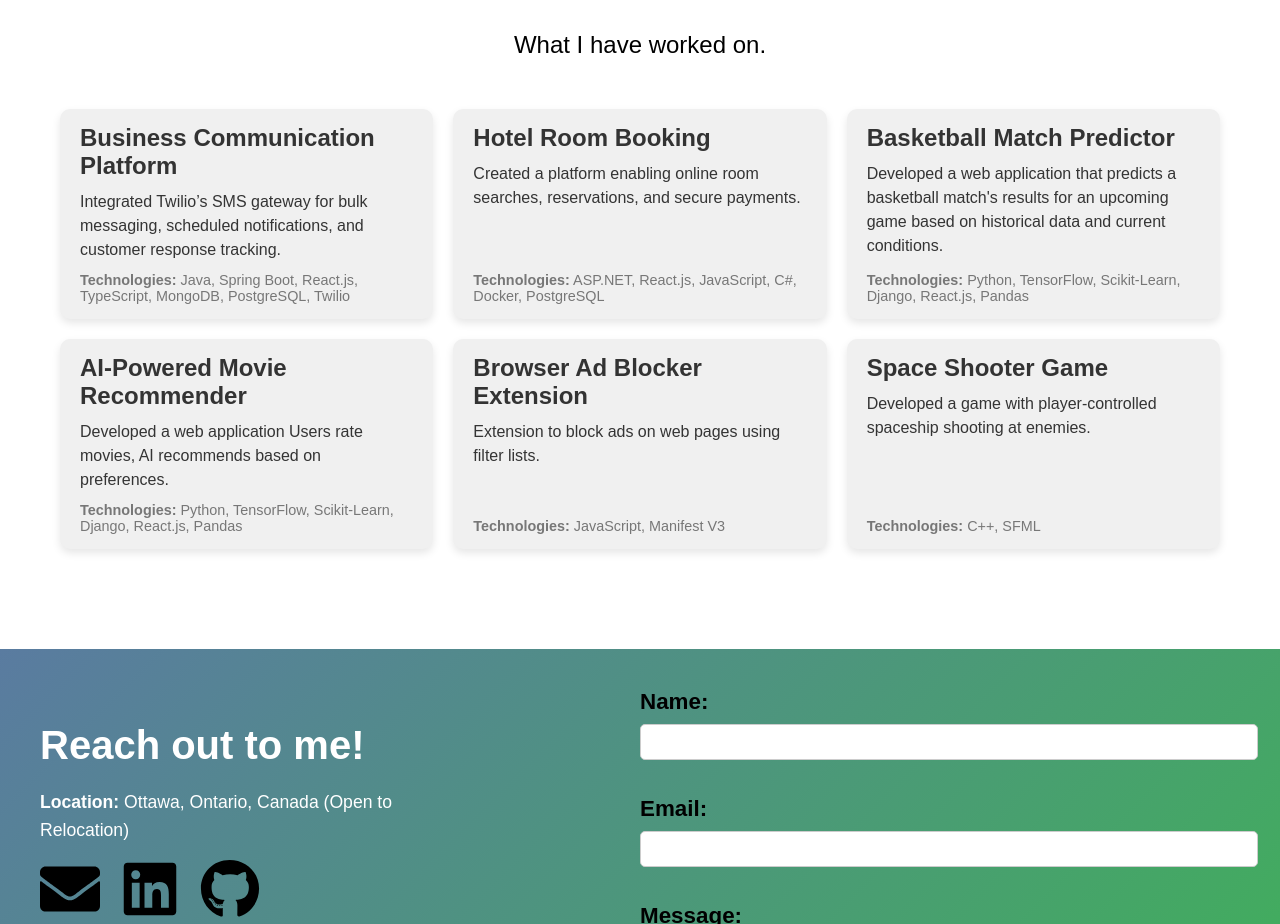
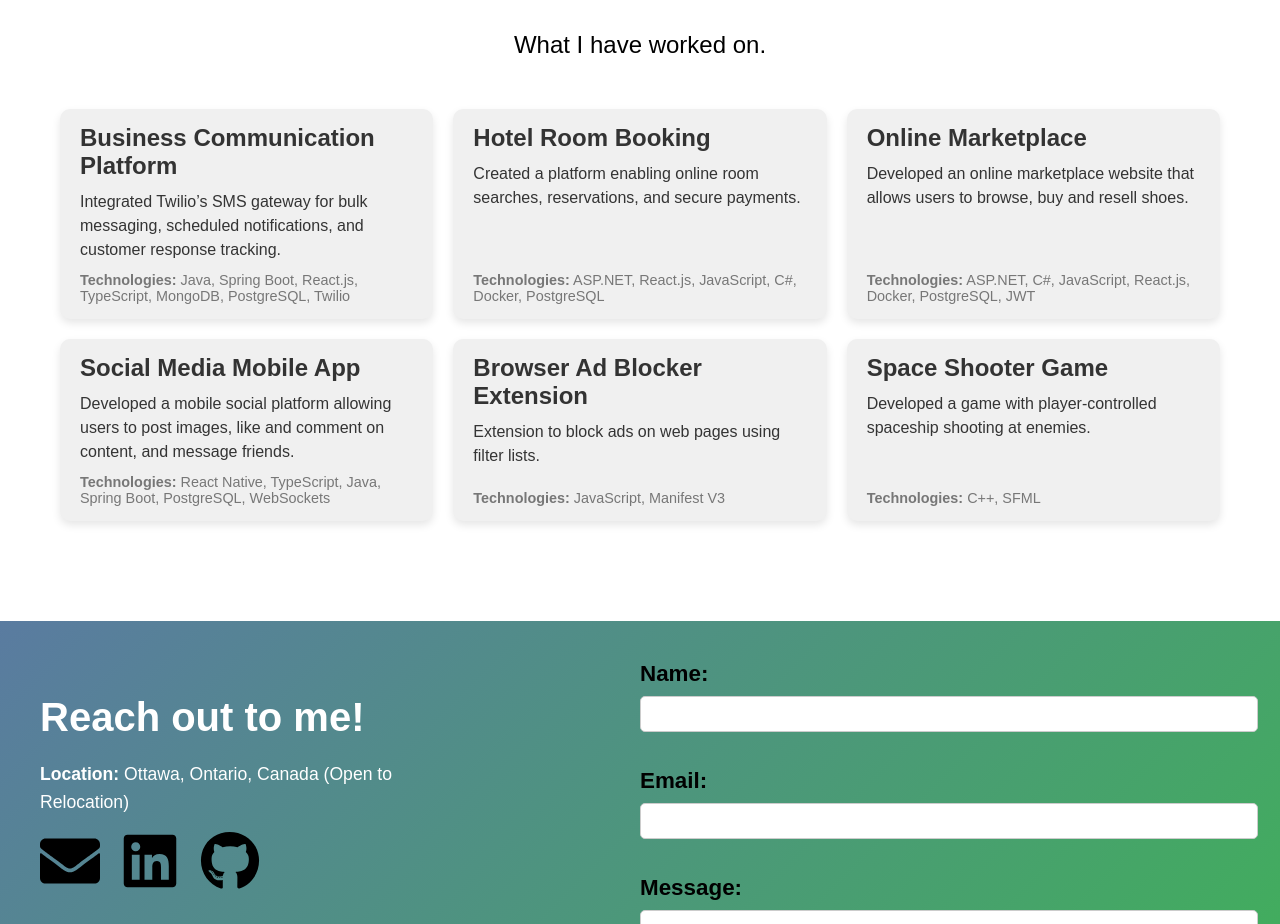
Before and after one commit to SenoussiAl/Portfolio-Website, a React (Create React App) app in the folder my-portfolio/: page / in a window 1280 px wide. Shown: the part 2455-3379 px from the top of the page. Built offline with nearby package versions, Linux system fonts and the light colour scheme; the HTML template or start-up script is replaced by a standard one.

Commit message:
Update project list with new entries

```diff
--- a/my-portfolio/src/components/Projects.js
+++ b/my-portfolio/src/components/Projects.js
@@ -16,14 +16,14 @@ const Projects = () => {
             technologies: "ASP.NET, React.js, JavaScript, C#, Docker, PostgreSQL",
         },
         {
-            name: "Basketball Match Predictor",
-            summary: "Developed a web application that predicts a basketball match's results for an upcoming game based on historical data and current conditions.",
-            technologies: "Python, TensorFlow, Scikit-Learn, Django, React.js, Pandas",
+            name: "Online Marketplace",
+            summary: "Developed an online marketplace website that allows users to browse, buy and resell shoes.",
+            technologies: " ASP.NET, C#, JavaScript, React.js, Docker, PostgreSQL, JWT",
         },
         {
-            name: "AI-Powered Movie Recommender",
-            summary: "Developed a web application Users rate movies, AI recommends based on preferences.",
-            technologies: "Python, TensorFlow, Scikit-Learn, Django, React.js, Pandas",
+            name: "Social Media Mobile App",
+            summary: "Developed a mobile social platform allowing users to post images, like and comment on content, and message friends.",
+            technologies: "React Native, TypeScript, Java, Spring Boot, PostgreSQL, WebSockets",
         },
         {
             name: "Browser Ad Blocker Extension",
```
